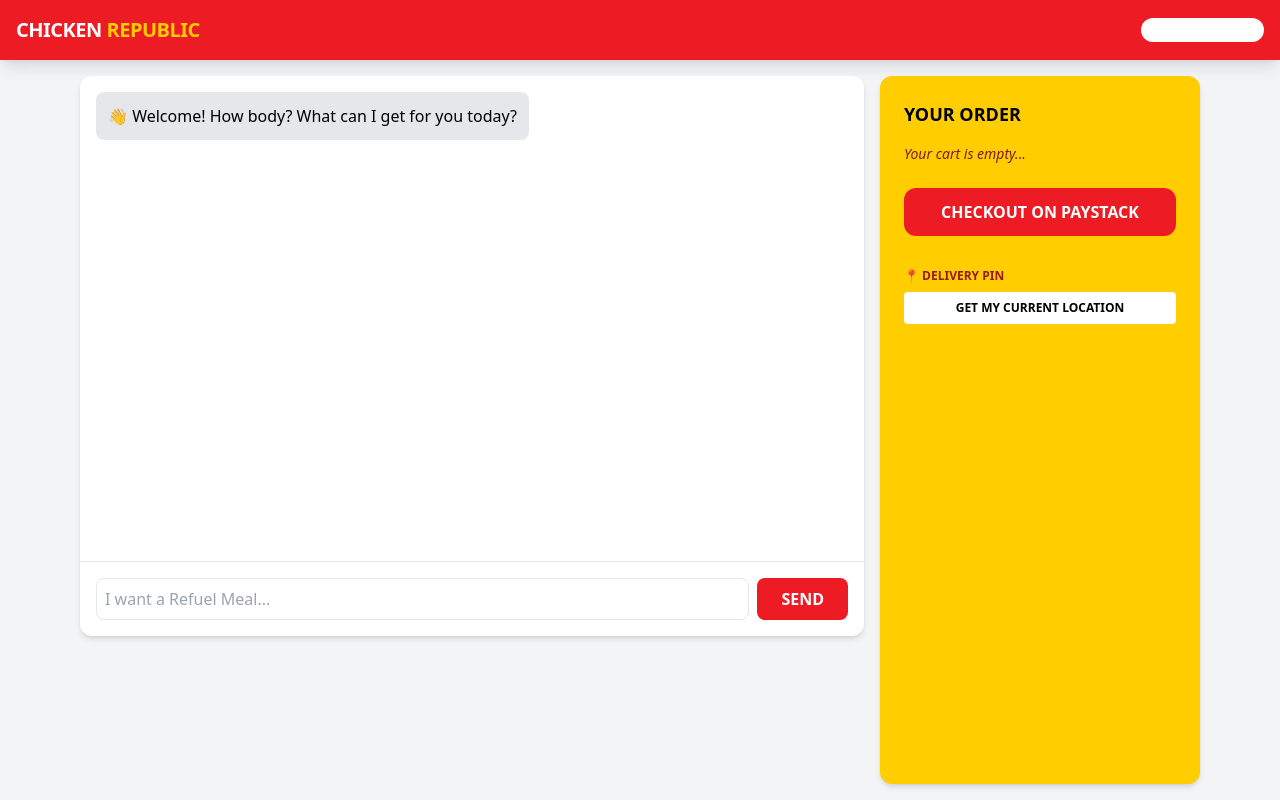
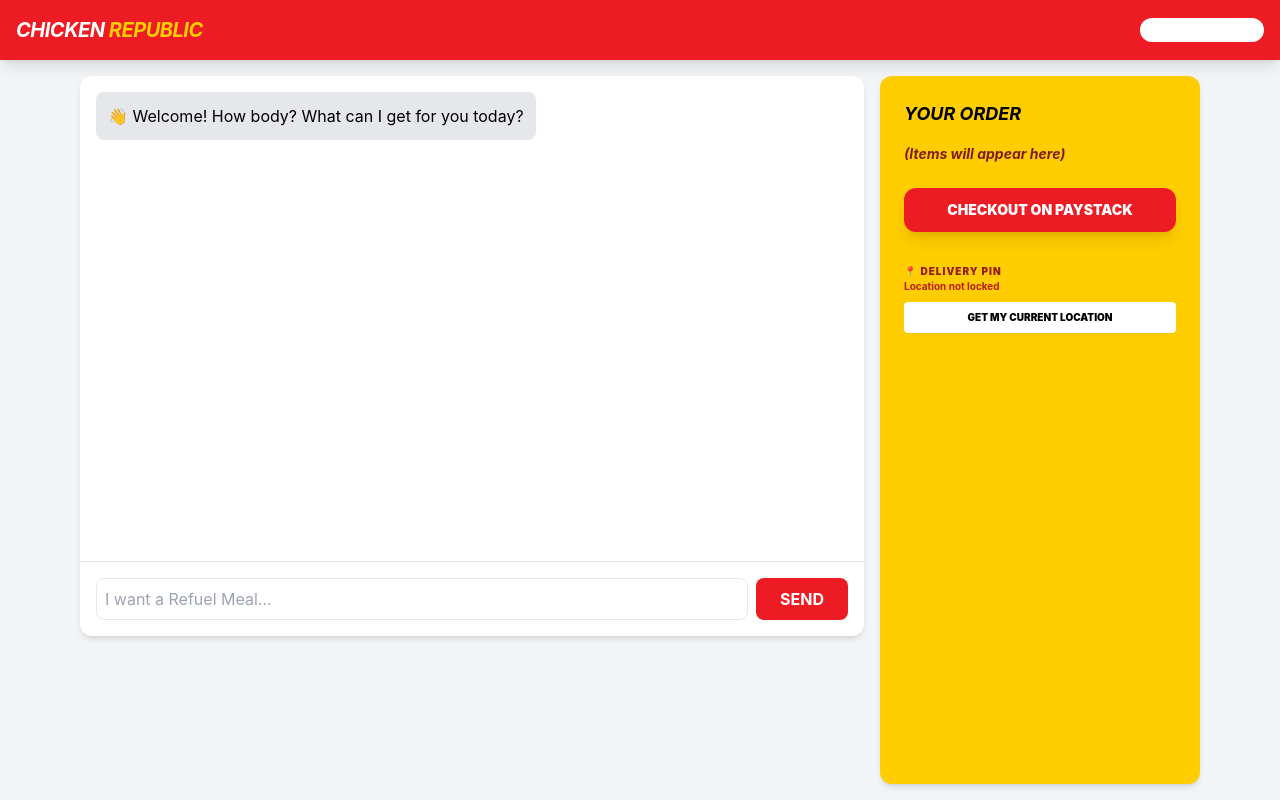
Before and after one commit to aremuelerepa-netizen/chicken_republic, a Flask app: page / in a window 1280 px wide. Run offline with Flask 3, Linux system fonts and the light colour scheme; some libraries are stand-ins or nearby versions.

Commit message:
Update index.html

```diff
--- a/chicken republic/templates/index.html
+++ b/chicken republic/templates/index.html
@@ -4,22 +4,42 @@
     <meta charset="UTF-8">
     <meta name="viewport" content="width=device-width, initial-scale=1.0">
     <title>Chicken Republic Mokola | AI Order</title>
+
+    <link rel="stylesheet" href="{{ url_for('static', filename='style.css') }}">
+
     <script src="https://cdn.tailwindcss.com"></script>
+    <link rel="stylesheet" href="https://cdnjs.cloudflare.com/ajax/libs/animate.css/4.1.1/animate.min.css"/>
+
     <style>
         .bg-cr-red { background-color: #ED1C24; }
         .text-cr-yellow { color: #FFCD00; }
         .bg-cr-yellow { background-color: #FFCD00; }
+        #success-modal { display: none; } /* Hidden by default */
     </style>
 </head>
 <body class="bg-gray-100 min-h-screen flex flex-col">
 
+    <div id="success-modal" class="fixed inset-0 z-[100] flex items-center justify-center p-4 bg-black/70 backdrop-blur-sm">
+        <div class="bg-white rounded-[2rem] w-full max-w-sm overflow-hidden shadow-2xl animate__animated animate__bounceIn">
+            <div class="bg-cr-red p-8 text-center text-white">
+                <div class="bg-white w-16 h-16 rounded-full flex items-center justify-center mx-auto mb-3 shadow-lg text-2xl">🍗</div>
+                <h2 class="font-black text-2xl italic">PAYMENT RECEIVED!</h2>
+                <p class="text-[10px] font-bold opacity-80 uppercase tracking-widest">Kitchen is preparing your meal</p>
+            </div>
+            <div class="p-8 text-center">
+                <p class="text-gray-400 text-[10px] font-bold uppercase mb-1">Order Reference</p>
+                <p class="text-xl font-black text-slate-800 mb-6">CR-MOK-{{ range(1000, 9999) | random }}</p>
+                <button onclick="closeSuccess()" class="w-full bg-slate-900 text-white py-3 rounded-xl font-bold uppercase text-xs tracking-widest">Great, thanks!</button>
+            </div>
+        </div>
+    </div>
+
     <nav class="bg-cr-red p-4 text-white shadow-lg flex justify-between items-center">
-        <h1 class="font-bold text-xl tracking-tight">CHICKEN <span class="text-cr-yellow">REPUBLIC</span></h1>
+        <h1 class="font-bold text-xl tracking-tight italic">CHICKEN <span class="text-cr-yellow">REPUBLIC</span></h1>
         <span class="text-xs bg-white text-cr-red px-2 py-1 rounded-full font-bold">MOKOLA BRANCH</span>
     </nav>
 
     <main class="flex-grow flex flex-col md:flex-row p-4 gap-4 max-w-6xl mx-auto w-full">
-
         <div class="flex-grow bg-white rounded-xl shadow-md flex flex-col h-[70vh]">
             <div id="chat-box" class="flex-grow p-4 overflow-y-auto space-y-4">
                 <div class="bg-gray-200 p-3 rounded-lg w-fit max-w-[80%]">
@@ -33,29 +53,32 @@
         </div>
 
         <div class="w-full md:w-80 bg-cr-yellow p-6 rounded-xl shadow-md">
-            <h2 class="font-bold text-cr-red text-lg mb-4">YOUR ORDER</h2>
-            <div id="cart" class="text-sm space-y-2 mb-6 text-red-900 italic">
-                Your cart is empty...
+            <h2 class="font-bold text-cr-red text-lg mb-4 uppercase italic">Your Order</h2>
+            <div id="cart" class="text-sm space-y-2 mb-6 text-red-900 italic font-bold">
+                (Items will appear here)
             </div>
-            <button class="w-full bg-cr-red text-white py-3 rounded-xl font-bold hover:opacity-90 transition">
+            <button onclick="showSuccess()" class="w-full bg-cr-red text-white py-3 rounded-xl font-black shadow-lg hover:opacity-90 transition uppercase text-sm">
                 CHECKOUT ON PAYSTACK
             </button>
             <div class="mt-8">
-                <p class="text-xs font-bold text-red-800">📍 DELIVERY PIN</p>
-                <button onclick="getLocation()" class="text-xs bg-white text-cr-red p-2 rounded mt-2 font-bold w-full">GET MY CURRENT LOCATION</button>
+                <p class="text-[10px] font-black text-red-800 uppercase tracking-widest">📍 Delivery Pin</p>
+                <p id="loc-text" class="text-[10px] text-red-700 font-bold">Location not locked</p>
+                <button onclick="getLocation()" class="text-[10px] bg-white text-cr-red p-2 rounded mt-2 font-black w-full shadow-sm">GET MY CURRENT LOCATION</button>
             </div>
         </div>
     </main>
 
     <script>
+        // Chat function with memory (Flask handles memory via Session)
         async function sendMsg() {
             const input = document.getElementById('user-input');
             const box = document.getElementById('chat-box');
             if(!input.value) return;
 
             const userText = input.value;
-            box.innerHTML += `<div class="bg-cr-red text-white p-3 rounded-lg ml-auto w-fit max-w-[80%]">${userText}</div>`;
+            box.innerHTML += `<div class="bg-cr-red text-white p-3 rounded-lg ml-auto w-fit max-w-[80%] shadow-md">${userText}</div>`;
             input.value = '';
+            box.scrollTop = box.scrollHeight;
 
             const res = await fetch('/chat', {
                 method: 'POST',
@@ -63,16 +86,26 @@
                 body: JSON.stringify({message: userText})
             });
             const data = await res.json();
-            box.innerHTML += `<div class="bg-gray-200 p-3 rounded-lg w-fit max-w-[80%]">${data.reply}</div>`;
+            box.innerHTML += `<div class="bg-gray-200 p-3 rounded-lg w-fit max-w-[80%] text-gray-800 shadow-sm">${data.reply}</div>`;
             box.scrollTop = box.scrollHeight;
         }
 
         function getLocation() {
             if (navigator.geolocation) {
                 navigator.geolocation.getCurrentPosition((pos) => {
-                    alert("Location Captured! 📍 We will deliver to your exact coordinates.");
+                    document.getElementById('loc-text').innerText = "📍 GPS LOCKED! Ready for delivery.";
+                    document.getElementById('loc-text').style.color = "green";
                 });
             }
+        }
+
+        // SHOW SUCCESS INTERFACE
+        function showSuccess() {
+            document.getElementById('success-modal').style.display = 'flex';
+        }
+
+        function closeSuccess() {
+            document.getElementById('success-modal').style.display = 'none';
         }
     </script>
 </body>
```
